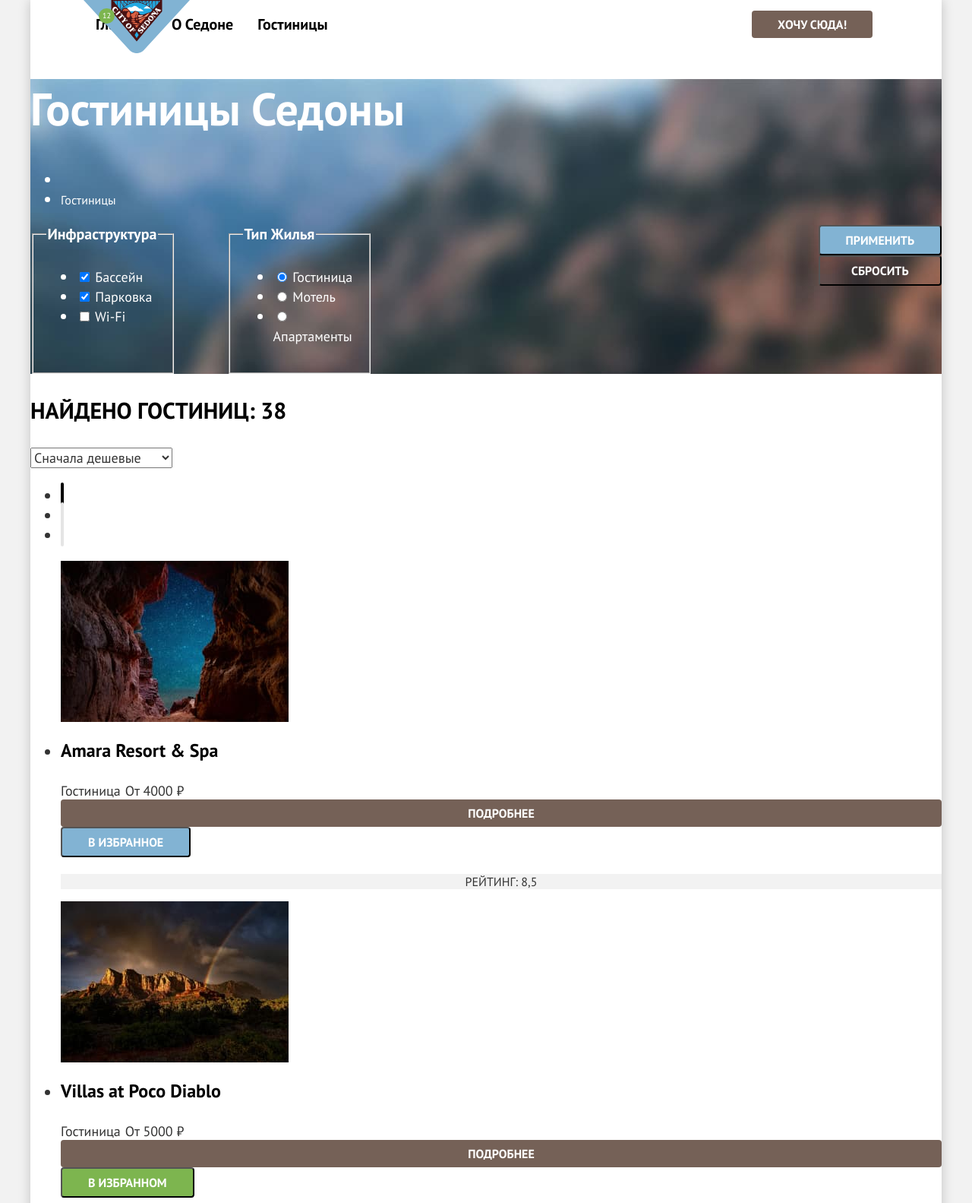
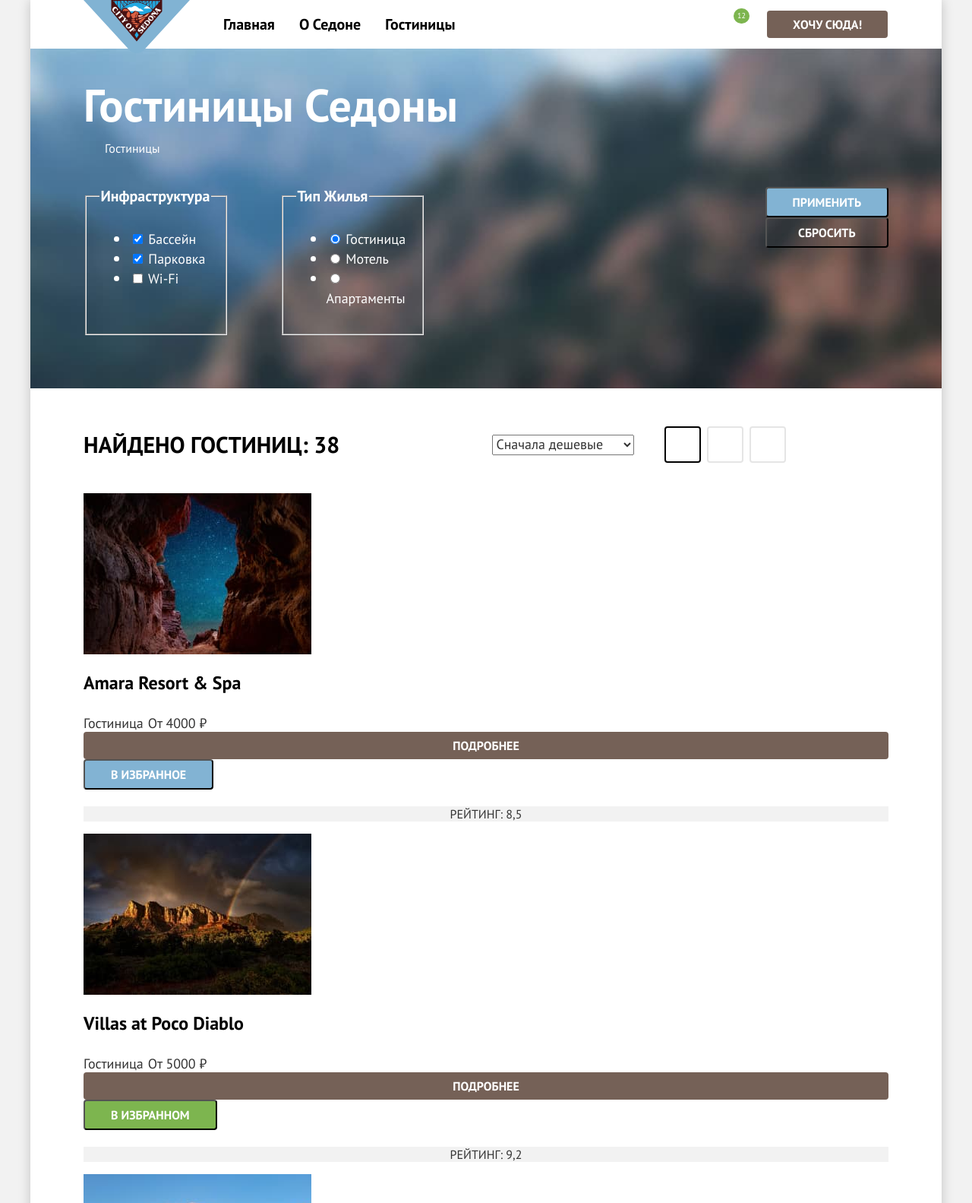
Before and after one commit to htmlacademy-htmlcss/2314103-sedona-36, a plain HTML site: page catalog.html in a window 1280 px wide. Shown: the top 1583 px of the page at 76% size. Drawn offline with Linux system fonts and the light colour scheme.

Commit message:
Добавляет микросетки для каталога

```diff
--- a/catalog.html
+++ b/catalog.html
@@ -12,7 +12,7 @@
           <a class="navigation-logo" href="index.html">
             <img class="header-logo" src="images/logo-sedona.svg" alt="Логотип Седоны." width="140" height="70">
           </a>
-          <ul class="navigation-list">
+          <ul class="navigation-list navigation-pages">
             <li class="navigation-item">
               <a class="navigation-link" href="index.html">Главная</a>
             </li>
@@ -30,7 +30,7 @@
               </a>
             </li>
             <li class="navigation-item">
-              <a class="navigation-link" href="#">
+              <a class="navigation-link navigation-link-favorites" href="#">
                 <span class="visually-hidden">Избранное.</span>
                 <span class="favorites">12</span>
               </a>
--- a/styles/styles.css
+++ b/styles/styles.css
@@ -315,14 +315,24 @@
   align-items: center;
 }
 .footer-social-list {
+  display: flex;
+  flex-wrap: wrap;
+  margin: 0;
+  padding: 0;
   width: 142px;
   list-style-type: none;
+}
+.footer-social-item {
+  width: 47px;
+  height: 40px;
 }
 .social-button {
   color: #83b3d3;
   background-color: transparent;
 }
 .contacts-phone {
+  padding-top: 5px;
+  padding-bottom: 5px;
   font-size: 40px;
   line-height: 40px;
   text-align: center;
@@ -339,6 +349,7 @@
   margin: 0 auto;
 }
 .hotel-header-with-filters {
+  padding: 35px 70px 70px;
   color: #ffffff;
   background-color: #3d739d;
   background-image: url("../images/filters-background.jpg");
@@ -346,11 +357,22 @@
   background-repeat: no-repeat;
 }
 .hotel-header-title {
+  margin-top: 0;
+  margin-bottom: 8px;
   font-size: 60px;
   line-height: 78px;
   font-weight: 700;
 }
+.breadcrumbs {
+  padding-left: 0;
+  margin-top: 0;
+  margin-bottom: 40px;
+  display: flex;
+  list-style-type: none;
+}
 .breadcrumbs-link {
+  display: block;
+  margin-right: 28px;
   font-size: 16px;
   line-height: 21px;
   color: inherit;
@@ -371,7 +393,16 @@
 .reset-button {
   background-color: transparent;
 }
+.hotel-catalog {
+  padding: 50px 70px 60px;
+}
+.hotel-catalog-sorting {
+  display: flex;
+  align-items: center;
+  margin-bottom: 40px;
+}
 .sorting-result {
+  margin: 0 201px 0 0;
   font-size: 30px;
   line-height: 36px;
   font-weight: 700;
@@ -384,16 +415,35 @@
   line-height: 21px;
   color: inherit;
 }
+.view {
+  margin: 0;
+  display: flex;
+  gap: 8px;
+  list-style-type: none;
+}
+.view-item {
+  width: 48px;
+  height: 48px;
+}
 .view-button {
+  display: block;
+  box-sizing: border-box;
+  width: 100%;
+  height: 100%;
   color: #000000;
   border: 2px solid #E5E5E5;
   border-radius: 4px;
   text-decoration: none;
 }
+
 .outline-button {
   border-color: #000000;
 }
-
+.hotel-list {
+  list-style-type: none;
+  margin: 0;
+  padding: 0;
+}
 .hotel-card-link {
   text-decoration: none;
 }
@@ -427,7 +477,22 @@
   background-color: #f2f2f2;
   text-transform: uppercase;
 }
+.pagination {
+  display: flex;
+  margin: 0;
+  padding: 0;
+  list-style-type: none;
+}
+.pagination-item:not(:last-child) {
+  margin-right: 8px;
+}
 .pagination-link {
+  display: block;
+  box-sizing: border-box;
+  width: 60px;
+  height: 60px;
+  padding: 12px;
+  border-radius: 4px;
   font-size: 20px;
   line-height: 36px;
   text-align: center;
```
Also changed, not shown: index.html (+3 -3 lines).
